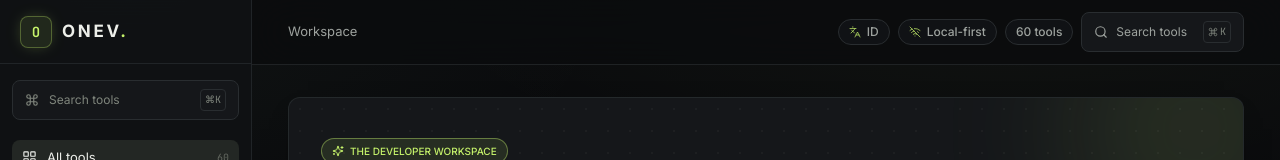
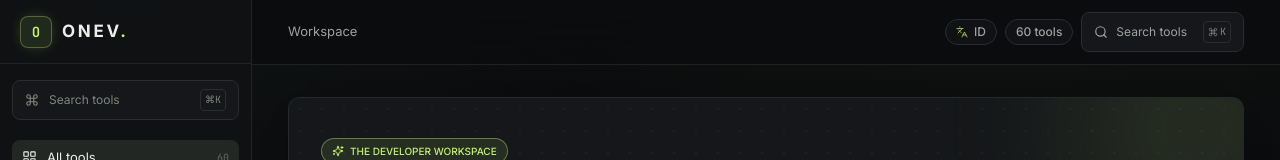
Before and after one commit to fruveenn/onev, a React (Vite) app: page / in a window 1280 px wide. Shown: the top 160 px of the page. Built offline with nearby package versions, Linux system fonts and the light colour scheme.

Commit message:
Remove Local-first indicator from Topbar
Removed the 'Local-first' indicator from the Topbar.

```diff
--- a/src/components/layout/Topbar.tsx
+++ b/src/components/layout/Topbar.tsx
@@ -69,10 +69,6 @@ export function Topbar({ onMenu, onSearch }: TopbarProps) {
             <Languages className="h-3 w-3 text-cyan/70" />
             {language.toUpperCase()}
           </button>
-          <span className="chip hidden md:inline-flex">
-            <WifiOff className="h-3 w-3 text-cyan/70" />
-            Local-first
-          </span>
           <span className="chip hidden lg:inline-flex">{TOTAL_TOOLS} tools</span>
           <button
             type="button"
```
